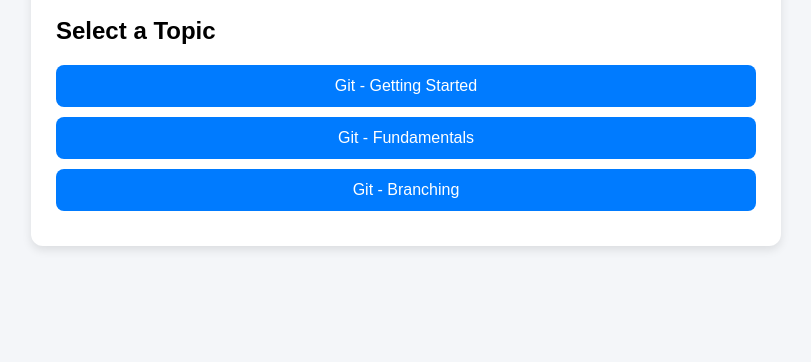
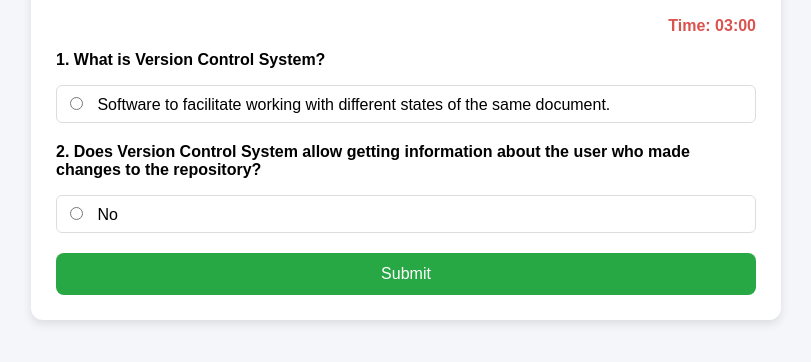
Before and after one commit to nika-dalalishvili-tbc-it-academy/tbc-quiz-app, a plain HTML site: page index.html in a window 1280 px wide. Shown: the part 114-476 px from the top of the page, without its empty margins (234-1045 px from the left). Drawn offline with Linux system fonts and the light colour scheme.

Commit message:
feat(quiz-ui): add quiz page

```diff
--- a/index.html
+++ b/index.html
@@ -11,7 +11,7 @@
         <h1>TBC Quiz App</h1>
 
         <!-- Menu -->
-        <div class="menu active" id="menu">
+        <div class="menu" id="menu">
             <h2>Select a Topic</h2>
             <div id="topics">
                 <button class="topic-btn">Git - Getting Started</button>
@@ -19,6 +19,38 @@
                 <button class="topic-btn">Git - Branching</button>
             </div>
         </div>
+
+        <!-- Quiz -->
+        <div class="quiz active" id="quiz">
+            <div class="timer" id="timer">Time: 03:00</div>
+            <form id="quizForm">
+                <div class="question">
+                    <p>
+                        <strong>1. What is Version Control System?</strong>
+                    </p>
+                    <div class="answers">
+                        <label>
+                            <input type="radio" name="q0" value="0">
+                            Software to facilitate working with different states of the same document.
+                        </label>
+                    </div>
+                </div>
+                <div class="question">
+                    <p>
+                        <strong>
+                            2. Does Version Control System allow getting information about the user who made changes to the repository?
+                        </strong>
+                    </p>
+                    <div class="answers">
+                        <label>
+                            <input type="radio" name="q1" value="0">
+                            No
+                        </label>
+                    </div>
+                </div>
+            </form>
+            <button class="submit-btn" id="submitBtn" type="button">Submit</button>
+        </div>
     </div>
 </body>
 </html>
--- a/styles.css
+++ b/styles.css
@@ -18,6 +18,15 @@ body {
     padding: 25px;
     border-radius: 12px;
     box-shadow: 0 4px 10px rgba(0, 0, 0, 0.1);
+}
+
+.menu,
+.quiz {
+    display: none;
+}
+
+.active {
+    display: block;
 }
 
 h1 {
@@ -47,3 +56,54 @@ h1 {
 .topic-btn:hover {
     background-color: #0056b3;
 }
+
+
+.question {
+    margin-bottom: 20px;
+}
+
+.answers label {
+    margin: 5px 0;
+    padding: 8px;
+    border: 1px solid #ddd;
+    border-radius: 6px;
+
+    display: block;
+
+    cursor: pointer;
+    transition: 0.2s;
+}
+
+.answers input {
+    margin-right: 10px;
+}
+
+.answers label:hover {
+    background-color: #f1f1f1;
+}
+
+.timer {
+    margin-bottom: 15px;
+
+    text-align: right;
+    font-weight: bold;
+    color: #d9534f;
+}
+
+.submit-btn {
+    padding: 12px;
+    border: none;
+    width: 100%;
+    border-radius: 8px;
+
+    background-color: #28a745;
+
+    font-size: 16px;
+    color: white;
+
+    cursor: pointer;
+}
+
+.submit-btn:hover {
+    background-color: #218838;
+}
```
